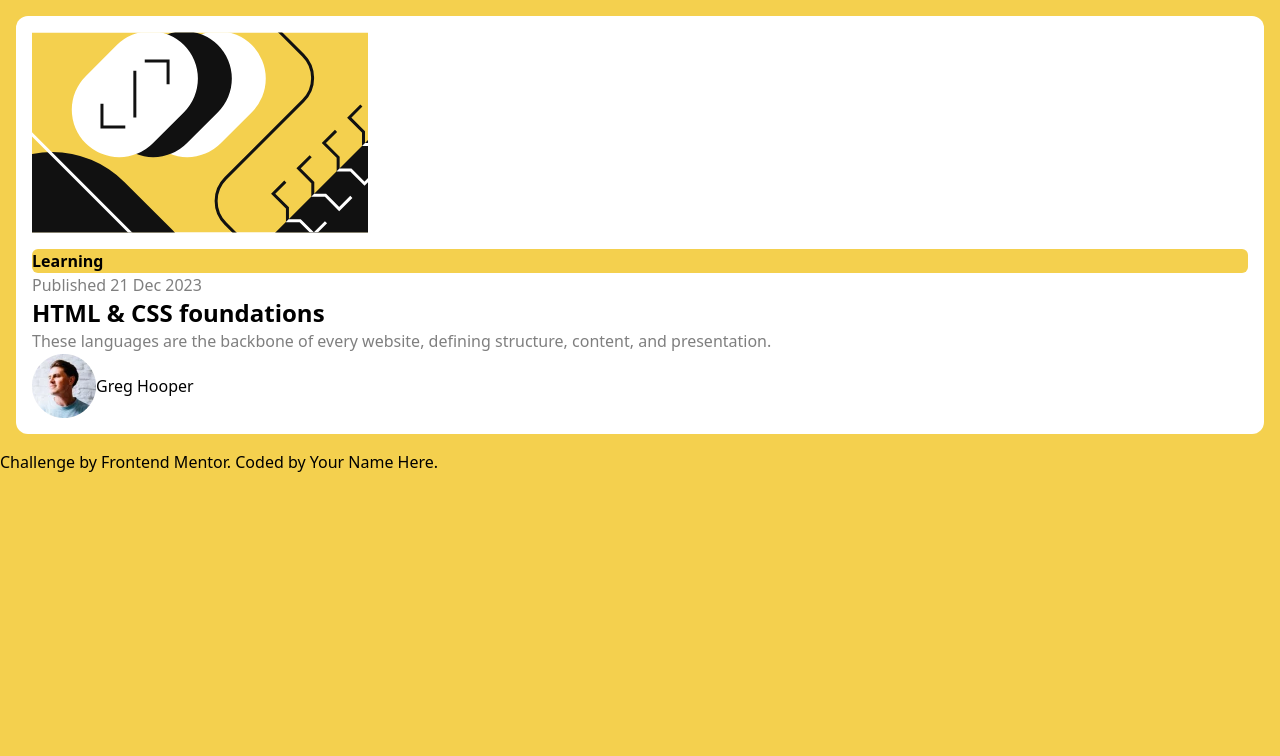
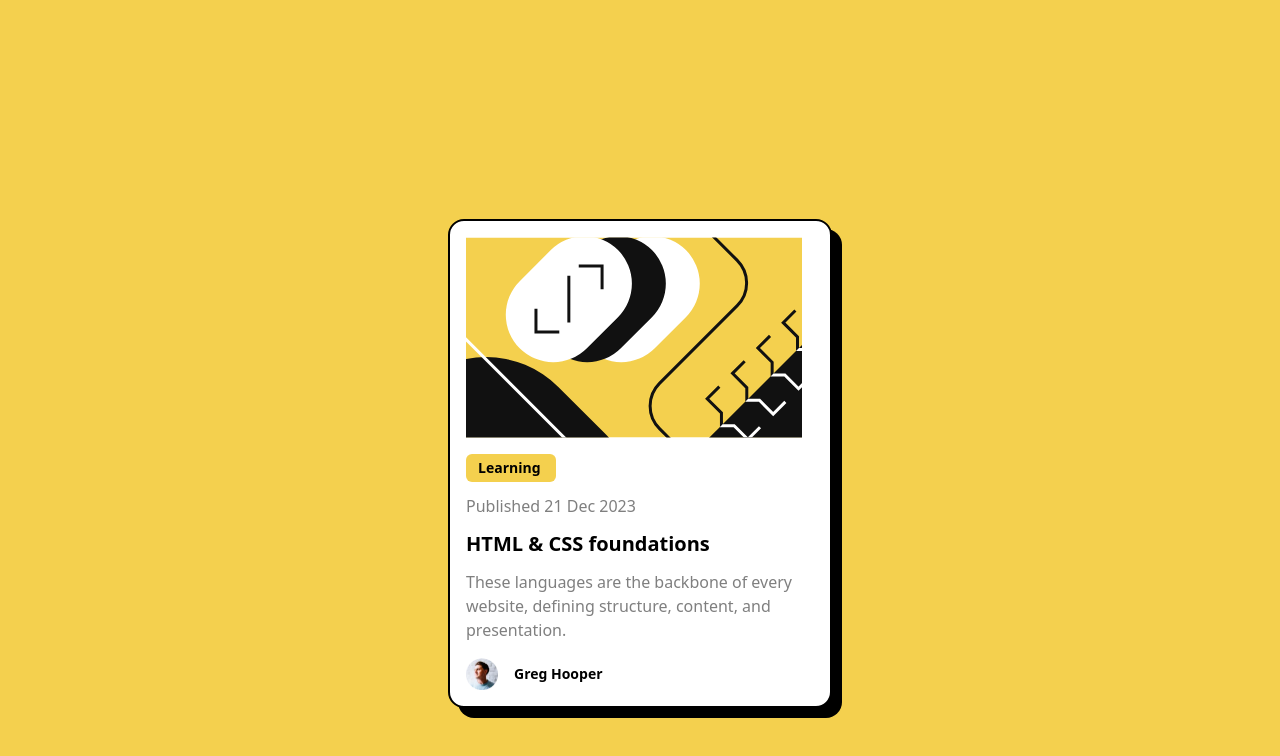
Before and after one commit to alfonso-ramos/Blog-preview-card, a website: page index.html in a window 1280 px wide. Drawn offline with Linux system fonts and the light colour scheme.

Commit message:
[ADD] Terminado el componente, despliegue para FM

```diff
--- a/index.html
+++ b/index.html
@@ -10,30 +10,25 @@
 
 </head>
 <body class="bg-yellow">
-  <div class="bg-white h-auto m-4 p-4 rounded-xl">
+  <!-- <div class="w-[327px] h-[495px] bg-black -z-10 absolute rounded-2xl left-[78px] top-2 mt-[155px]">
+  </div> -->
+  <div class="bg-white h-auto w-[327px] md:w-[384px] mt-[155px] md:mt-[218.5px] mx-auto p-4 rounded-2xl border-solid border-2 border-black shadow-[10px_10px_0px_0px_rgba(0,0,0,1)]">
     <img src="assets/images/illustration-article.svg" alt="">
-    <p class="bg-yellow font-bold mt-4 rounded-md  ">Learning</p>
-    <p class="text-gray">Published 21 Dec 2023</p>
-    <h1 class="text-2xl font-black">HTML & CSS foundations</h1>
-    <p class="text-gray">These languages are the backbone of every website, defining structure, content, and presentation.</p>
-    <div class="flex flex-row items-center">
-      <img src="assets/images/image-avatar.webp" alt="">
-      <p>Greg Hooper</p>
+    <p class="bg-yellow font-bold mt-4 rounded-md max-w-[90px] px-3 py-1 text-sm">Learning</p>
+    <p class="text-gray text-base pt-3">Published 21 Dec 2023</p>
+    <h1 class="text-xl font-black py-3 hover:text-yellow transition-all ">HTML & CSS foundations</h1>
+    <p class="text-gray text-base">These languages are the backbone of every website, defining structure, content, and presentation.</p>
+    <div class="flex flex-row items-center gap-4 mt-4">
+      <img class="size-8" src="assets/images/image-avatar.webp" alt="">
+      <p class="text-sm font-black">Greg Hooper</p>
     </div>
   </div>
-  <h1></h1>
 
 
 
-
-
-
-
-
-
-  <div class="attribution">
+  <!-- <div class="attribution">
     Challenge by <a href="https://www.frontendmentor.io?ref=challenge" target="_blank">Frontend Mentor</a>.
     Coded by <a href="#">Your Name Here</a>.
-  </div>
+  </div> -->
 </body>
 </html>
```
Also changed, not shown: Screenshot.png (added), output.css, 1 other file.
